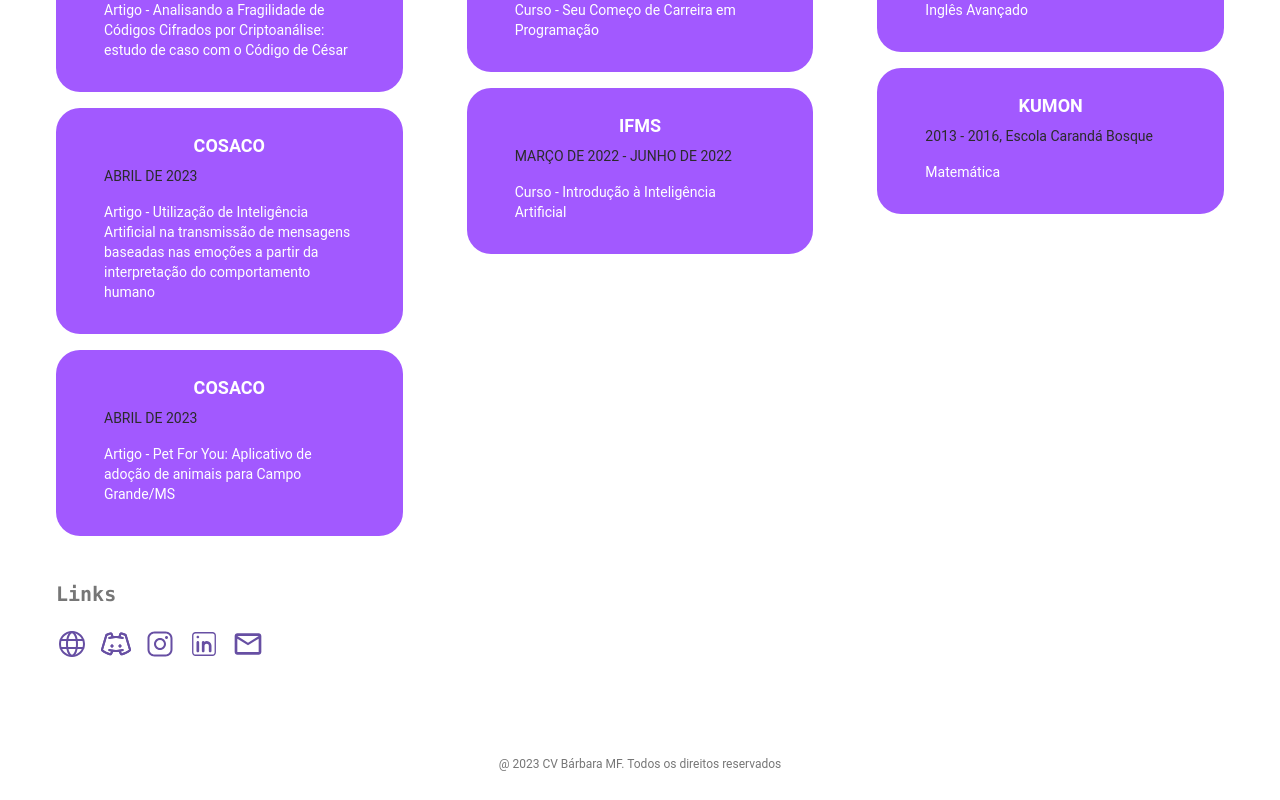
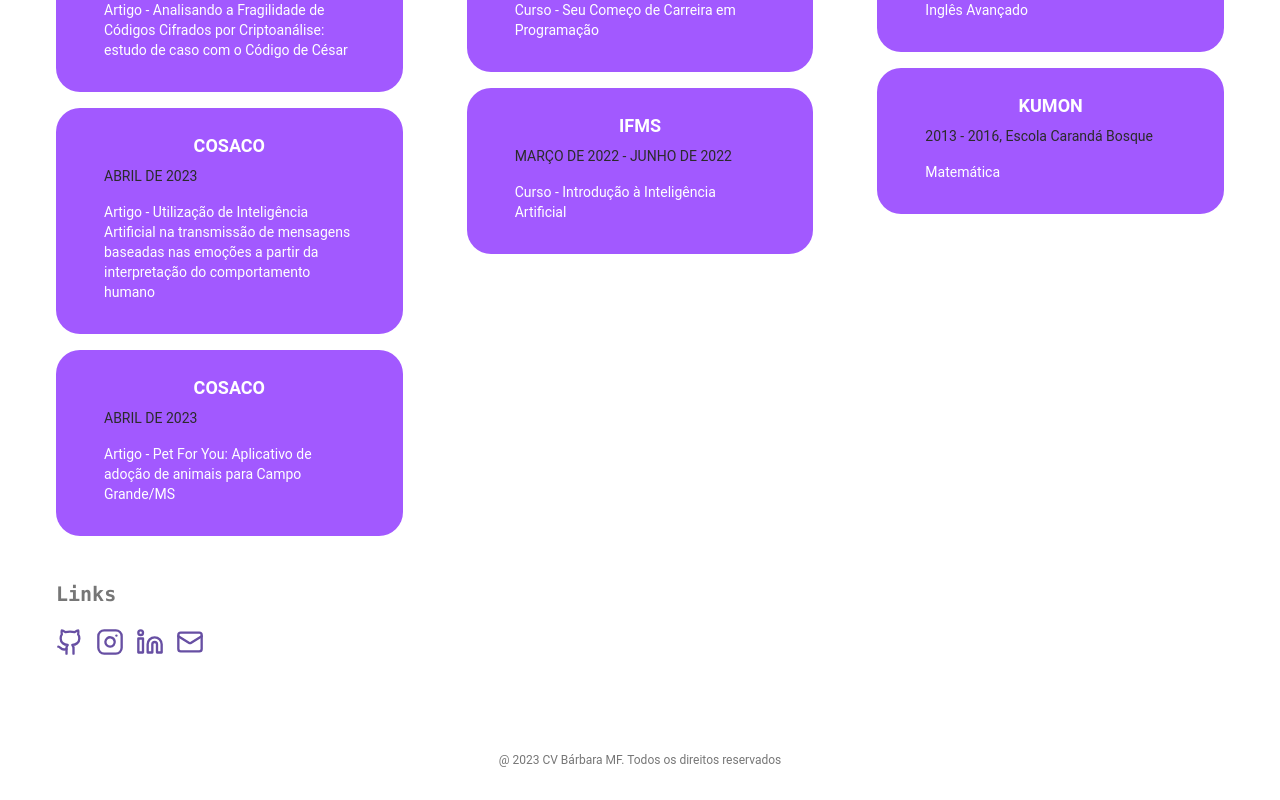
Before and after one commit to bamarcheti/my-resume, a React (Create React App) app: page / in a window 1280 px wide. Shown: the part 1602-2402 px from the top of the page. Built offline with nearby package versions, Linux system fonts and the light colour scheme.

Commit message:
feat: Adicionando ícones da lib lucide

```diff
--- a/src/modules/About/components/Links.tsx
+++ b/src/modules/About/components/Links.tsx
@@ -1,54 +1,26 @@
-import discord from '../../../assets/discord.svg';
-import globe from '../../../assets/globe.svg';
-import gmail from '../../../assets/gmail.svg';
-import instagram from '../../../assets/instagram.svg';
-import linkedin from '../../../assets/linkedin.svg';
+import { Github, Instagram, Linkedin, Mail } from 'lucide-react';
 import Subtitle from '../../../components/Title/Subtitle';
 
 const Links = () => {
+  const iconStyle =
+    'text-whitePrimary dark:text-secondary w-7 h-7 transition ease-in-out hover:opacity-80 hover:-translate-1 hover:scale-110';
+
   return (
     <div className="flex flex-col">
-      <div className="flex flex-col justify-between items-start">
       <Subtitle subtitle="Links" />
-      </div>
-      <div className="flex flex-col sm:pt-4 pt-0">
-        <div className="flex flex-row sm:flex-row gap-3 justify-start">
+      <div className="flex flex-row sm:flex-row gap-3 justify-start sm:pt-4 pt-0">
         <a href="http://bamarcheti.github.io/Portfolio/">
-            <img
-              src={globe}
-              className="transition ease-in-out hover:-translate-1 hover:scale-110"
-              alt="globe"
-            />
-          </a>
-          <a href="https://discord.com/channels/@ba_marcheti">
-            <img
-              src={discord}
-              className="transition ease-in-out hover:-translate-1 hover:scale-110"
-              alt="discord"
-            />
+          <Github className={iconStyle} />
         </a>
         <a href="https://www.instagram.com/ba_marcheti/">
-            <img
-              src={instagram}
-              className="transition ease-in-out hover:-translate-1 hover:scale-110"
-              alt="instagram"
-            />
+          <Instagram className={iconStyle} />
         </a>
         <a href="https://www.linkedin.com/in/barbara-marcheti-fiorin/">
-            <img
-              src={linkedin}
-              className="transition ease-in-out hover:-translate-1 hover:scale-110"
-              alt="linkedin"
-            />
+          <Linkedin className={iconStyle} />
         </a>
         <a href="mailto:bmarchetifiorin@gmail.com">
-            <img
-              src={gmail}
-              className="transition ease-in-out hover:-translate-1 hover:scale-110"
-              alt="gmail"
-            />
+          <Mail className={iconStyle} />
         </a>
-        </div>
       </div>
     </div>
   );
```
Lines whose indentation alone changed are shown as unchanged.
